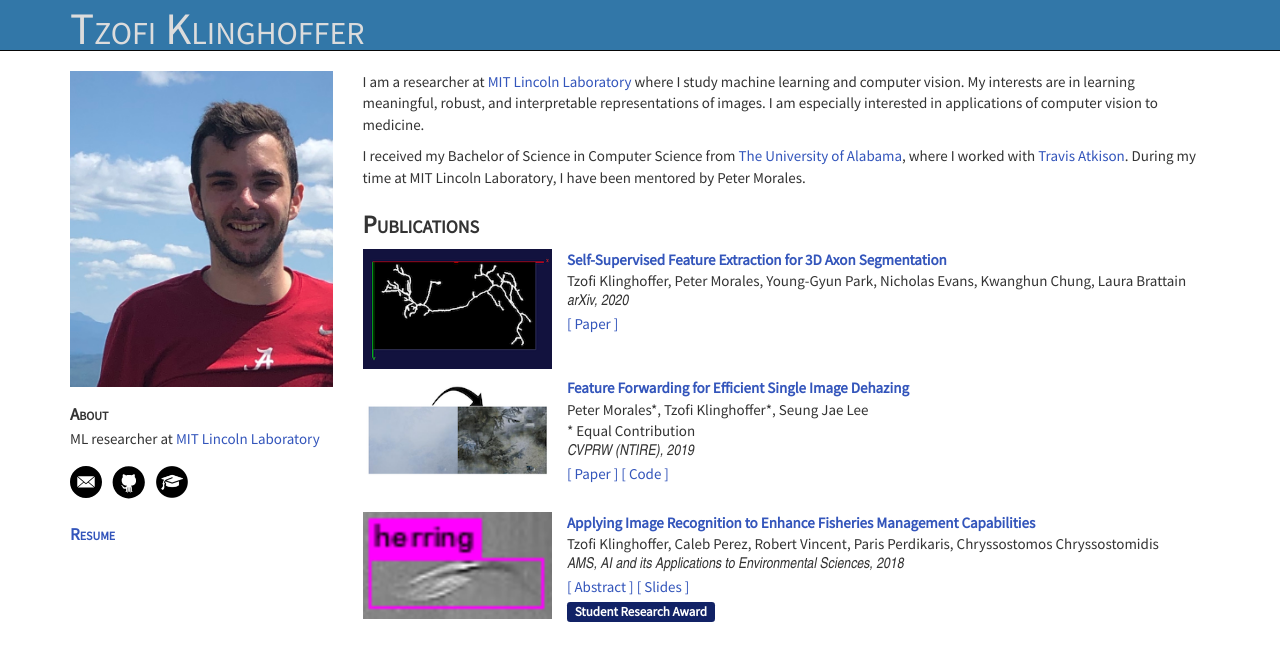
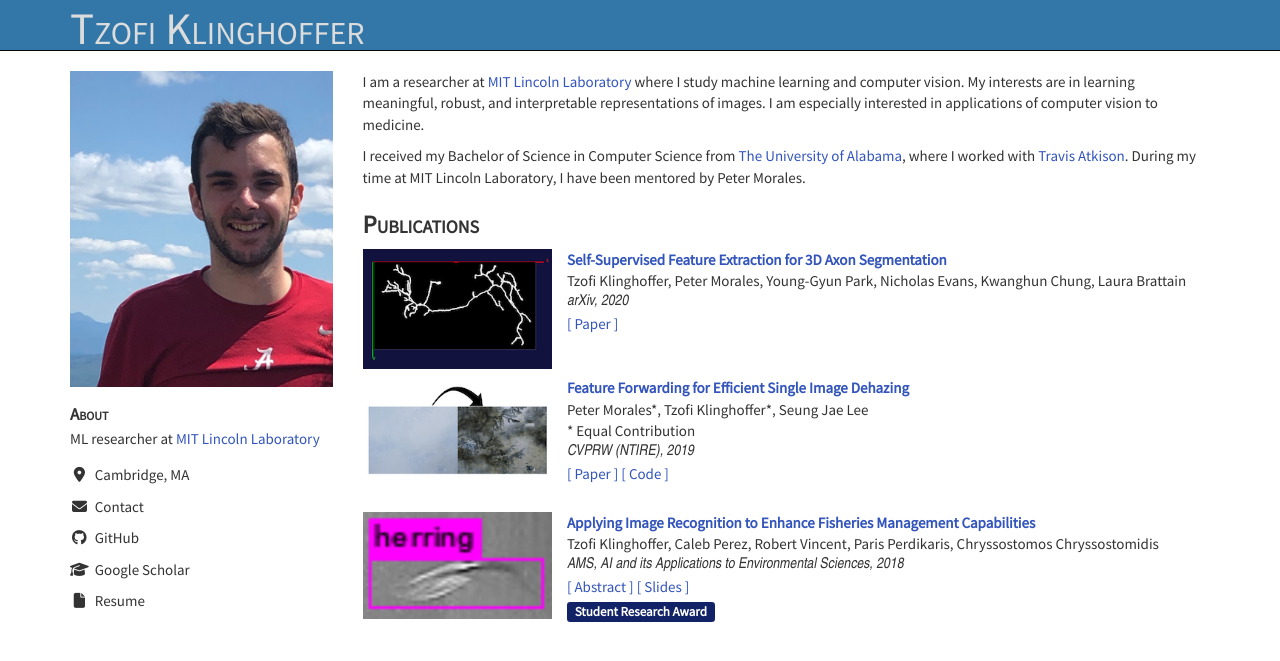
Before and after one commit to tzofi/tzofi.github.io, a Jekyll site: the page built from index.html, in a window 1280 px wide. Shown: the top 661 px of the page. Built offline with Jekyll 4.4.1, drawn with Linux system fonts in a browser that asks for light colours; nearby versions of some CDN libraries.

Commit message:
format update

```diff
--- a/_includes/sidebar.html
+++ b/_includes/sidebar.html
@@ -8,6 +8,17 @@
 	<div>ML researcher at <a target='_blank' href='https://www.ll.mit.edu/'>MIT Lincoln Laboratory</a></div>
 </div>
 
+<meta name='viewport' content='width=device-width, initial-scale=1'>
+<script src='https://kit.fontawesome.com/a076d05399.js'></script>
+<div id="info">
+    <span style="display:block;margin-bottom: 10px;"><i class="fa fa-fw fa-map-marker-alt"></i>&nbsp;&nbsp;Cambridge, MA</span>
+    <span style="display:block;margin-bottom: 10px;"><a target="_blank" href="mailto:tzofi@mit.edu" style="color:inherit"><i class="fa fa-fw fa-envelope"></i>&nbsp;&nbsp;Contact</a></span>
+    <span style="display:block;margin-bottom: 10px;"><a target="_blank" href="https://github.com/tzofi" style="color:inherit"><i class="fab fa-fw fa-github" aria-hidden="true"></i>&nbsp;&nbsp;GitHub</a></span>
+    <span style="display:block;margin-bottom: 10px;"><a target="_blank" href="https://scholar.google.com/citations?user=U-h-AxUAAAAJ&hl" style="color:inherit"><i class="fas fa-fw fa-graduation-cap"></i>&nbsp;&nbsp;Google Scholar</a></span>
+    <span style="display:block;margin-bottom: 10px;"><a target="_blank" href="pdf/CV.pdf" style="color:inherit"><i class="fa fa-fw fa-file"></i>&nbsp;&nbsp;Resume</a></span>
+</div>
+
+<!--
 <div>
         <a href='mailto:tzofi@mit.edu' style='text-decoration:none'>
           <img src='/img/icons/email.svg' type='image/svg+xml'
@@ -31,3 +42,4 @@
             <a target='_blank' href='pdf/CV.pdf'>Resume</a>
         </div>
 </div>
+-->
```
